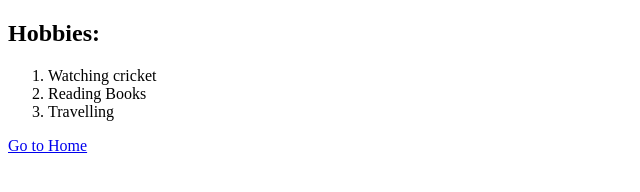
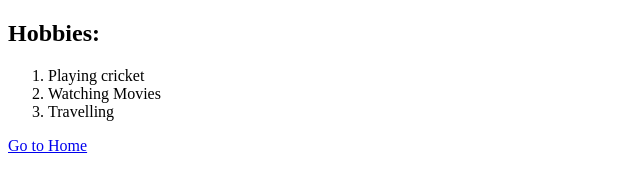
Before and after one commit to jatingiri/Portfolio, a plain HTML site: page about.html in a window 1280 px wide. Shown: the full height of the page, 0-640 px from the left. Drawn offline with Linux system fonts and the light colour scheme.

Commit message:
Update about.html

```diff
--- a/about.html
+++ b/about.html
@@ -8,8 +8,8 @@
 <body>
     <h2>Hobbies:</h2>
     <ol>
-        <li>Watching cricket</li>
-        <li>Reading Books</li>
+        <li>Playing cricket</li>
+        <li>Watching Movies</li>
         <li>Travelling</li>
     </ol>
     <a href="./index.html">Go to Home </a>
```
